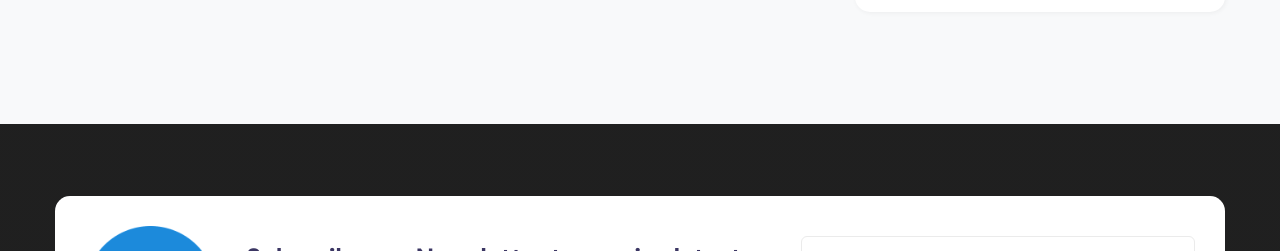
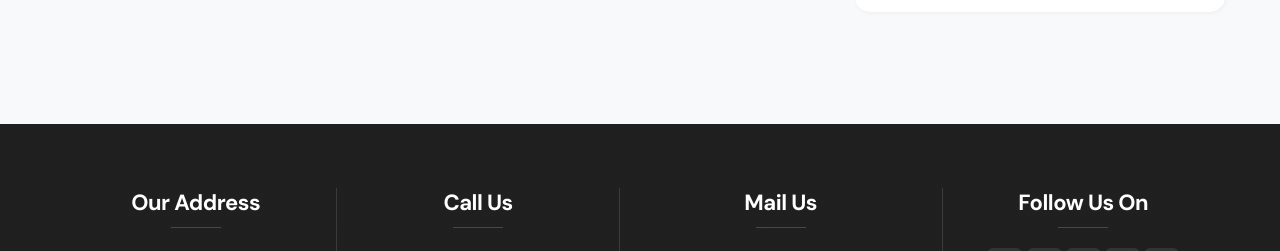
Before and after one commit to kasyap1234/bangarutelangantrust, a plain HTML site: page contact.html in a window 1280 px wide. Shown: the part 1040-1291 px from the top of the page. Drawn offline with Linux system fonts and the light colour scheme.

Commit message:
changed form

```diff
--- a/contact.html
+++ b/contact.html
@@ -157,7 +157,7 @@
 <!-- footer 14 -->
 <div class="w3l-footer-main">
   <div class="w3l-sub-footer-content">
-      <section class="_form-3">
+      <!-- <section class="_form-3">
           <div class="form-main">
               <div class="container">
                   <div class="middle-section grid-column top-bottom">
@@ -177,7 +177,7 @@
                   </div>
               </div>
           </div>
-      </section>
+      </section> -->
       <!-- Footers-14 -->
       <footer class="footer-14">
           <div id="footers14-block">
```
Also changed, not shown: about.html (+2 -2 lines), index.html (+2 -2 lines), learnmoreaboutus.html (+2 -2 lines).
